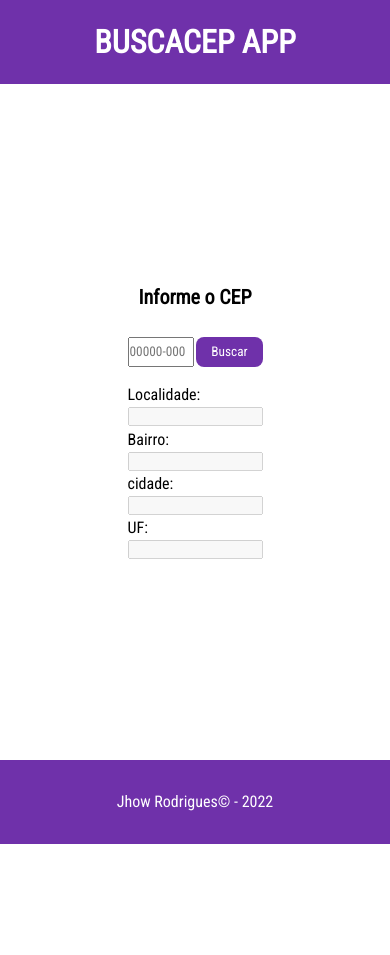
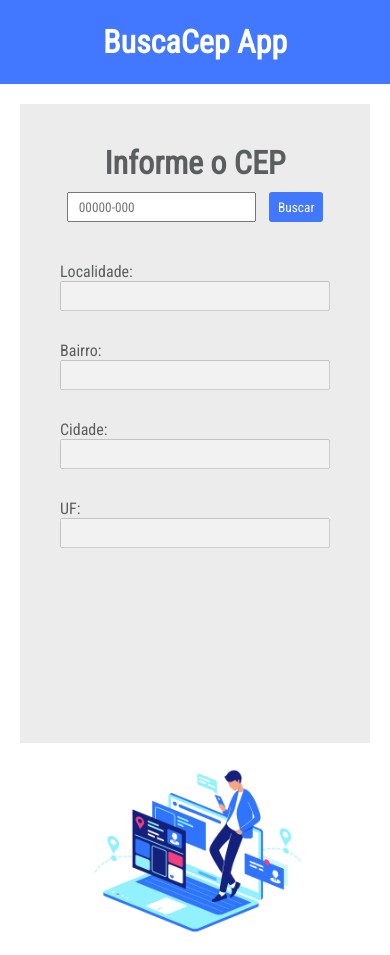
Before and after one commit to JhowRodrigues2/Consulta-CEP-Reactjs, a React (Vite) app: page / in a window 390 px wide. Before the commit the page ends 844 px from the top, so only its background shows below. Built offline with nearby package versions, Linux system fonts and the light colour scheme.

Commit message:
adding responsive

```diff
--- a/src/App.css
+++ b/src/App.css
@@ -6,18 +6,16 @@
   font-family: "Roboto Condensed", sans-serif;
 }
 .Header {
-  height: 100%;
   height: 10vh;
-  background-color: rgb(111, 49, 170);
+  background-color: #4277ff;
   color: white;
   display: flex;
   align-items: center;
   justify-content: center;
 }
 .Footer {
-  height: 100%;
   height: 10vh;
-  background-color: rgb(111, 49, 170);
+  background-color: #4277ff;
   display: flex;
   align-items: center;
   justify-content: center;
@@ -27,51 +25,78 @@
   text-decoration: none;
 }
 .BuscaCep {
-  height: 100%;
-  height: 80vh;
+  height: 75.7vh;
   display: Flex;
   justify-content: center;
   align-items: center;
+  margin: 20px;
+}
+.main {
+  color: rgb(91, 94, 94);
+  width: 600px;
+  height: 70vh;
+  background-color: #ececec;
+  display: flex;
+  flex-direction: column;
+  align-items: center;
+  padding: 40px;
+  box-shadow: 2px;
+}
+img {
+  max-width: 600px;
+}
+.inputArea {
+  display: flex;
+  width: 100%;
+  margin-top: 10px;
+  justify-content: space-around;
+  margin-bottom: 10px;
+}
+.inputArea input {
+  width: 70%;
+  height: 30px;
+  padding-left: 10px;
 }
 
-.main-top {
+button {
+  width: 20%;
+  background-color: #4277ff;
+  border: none;
+  cursor: pointer;
+  border-radius: 3px;
+  color: white;
+}
+button:hover {
+  background-color: #1a46b6;
+}
+.form {
+  margin-top: 30px;
   width: 100%;
   display: flex;
-  justify-content: space-between;
-  height: 5vh;
+  flex-direction: column;
+  height: 100%;
+  gap: 30px;
 }
-.main-top button {
-  background-color: rgb(111, 49, 170);
-  border: none;
-  color: white;
+.form input {
+  width: 100%;
   height: 30px;
-  border-radius: 8px;
-  width: 49%;
-  cursor: pointer;
 }
 .error {
-  color: rgb(189, 0, 0);
   font-weight: bold;
+  color: red;
 }
-.main-top button:hover {
-  background-color: rgb(154, 68, 235);
-  transition: 0.3s ease;
+@media (max-width: 1300px) {
+  .BuscaCep {
+    flex-wrap: wrap;
+  }
+  .main {
+    min-width: 80vw;
+    height: 100%;
+  }
+  img {
+    max-width: 80vw;
+  }
+  .Footer {
+    display: none;
+  }
 }
-.main-top [type="text"] {
-  width: 49%;
-  height: 30px;
-}
-.main {
-  width: 50%;
-  height: 40vh;
-  display: flex;
-  flex-direction: column;
-  padding: 30px;
-  justify-content: space-around;
-}
-.main h1 {
-  margin-bottom: 25px;
-  font-size: 20px;
-  display: flex;
-  justify-content: center;
-}
--- a/src/Components/BuscaCEP.jsx
+++ b/src/Components/BuscaCEP.jsx
@@ -1,5 +1,7 @@
 import React from "react";
 import { useState } from "react";
+import Form from "./Form";
+import Footer from "./Footer.jsx";
 
 export default function BuscaCep() {
   const [CEP, setCEP] = useState("");
@@ -20,7 +22,6 @@ export default function BuscaCep() {
         setDATA("");
       });
   };
-  console.log(DATA);
 
   const handleChange = ({ target }) => {
     setCEP(target.value);
@@ -31,7 +32,7 @@ export default function BuscaCep() {
       <div className="main">
         <h1>Informe o CEP</h1>
 
-        <div className="main-top">
+        <div className="inputArea">
           <input
             type="text"
             name="cepCidade"
@@ -42,22 +43,16 @@ export default function BuscaCep() {
           <button onClick={searchAddress}>Buscar</button>
         </div>
         <p className="error">{error}</p>
-        <label>Localidade: </label>
-        <input
-          type="text"
-          value={DATA ? DATA.logradouro : ""}
-          disabled={true}
-        />
-        <label>Bairro: </label>
-        <input type="text" value={DATA ? DATA.bairro : ""} disabled={true} />
-        <label>cidade: </label>
-        <input
-          type="text"
-          value={DATA ? DATA.localidade : ""}
-          disabled={true}
-        />
-        <label>UF: </label>
-        <input type="text" value={DATA ? DATA.uf : ""} disabled={true} />
+
+        <div className="form">
+          <Form local={"Localidade:"} value={DATA ? DATA.logradouro : ""} />
+          <Form local={"Bairro:"} value={DATA ? DATA.bairro : ""} />
+          <Form local={"Cidade:"} value={DATA ? DATA.localidade : ""} />
+          <Form local={"UF:"} value={DATA ? DATA.uf : ""} />
+        </div>
+      </div>
+      <div>
+        <img src="./src/IMG/img.png" alt="logo" />
       </div>
     </div>
   );
--- /dev/null
+++ b/src/Components/Form.jsx
@@ -0,0 +1,12 @@
+import React from "react";
+
+const Form = ({ local, value }) => {
+  return (
+    <div>
+      <label>{local} </label>
+      <input type="text" value={value} disabled={true} />
+    </div>
+  );
+};
+
+export default Form;
--- a/src/Components/Header.jsx
+++ b/src/Components/Header.jsx
@@ -2,7 +2,7 @@ import React from "react";
 export default function Header() {
   return (
     <div className="Header">
-      <h1>BUSCACEP APP </h1>
+      <h1>BuscaCep App</h1>
     </div>
   );
 }
```
Also changed, not shown: src/IMG/img.png (added).
